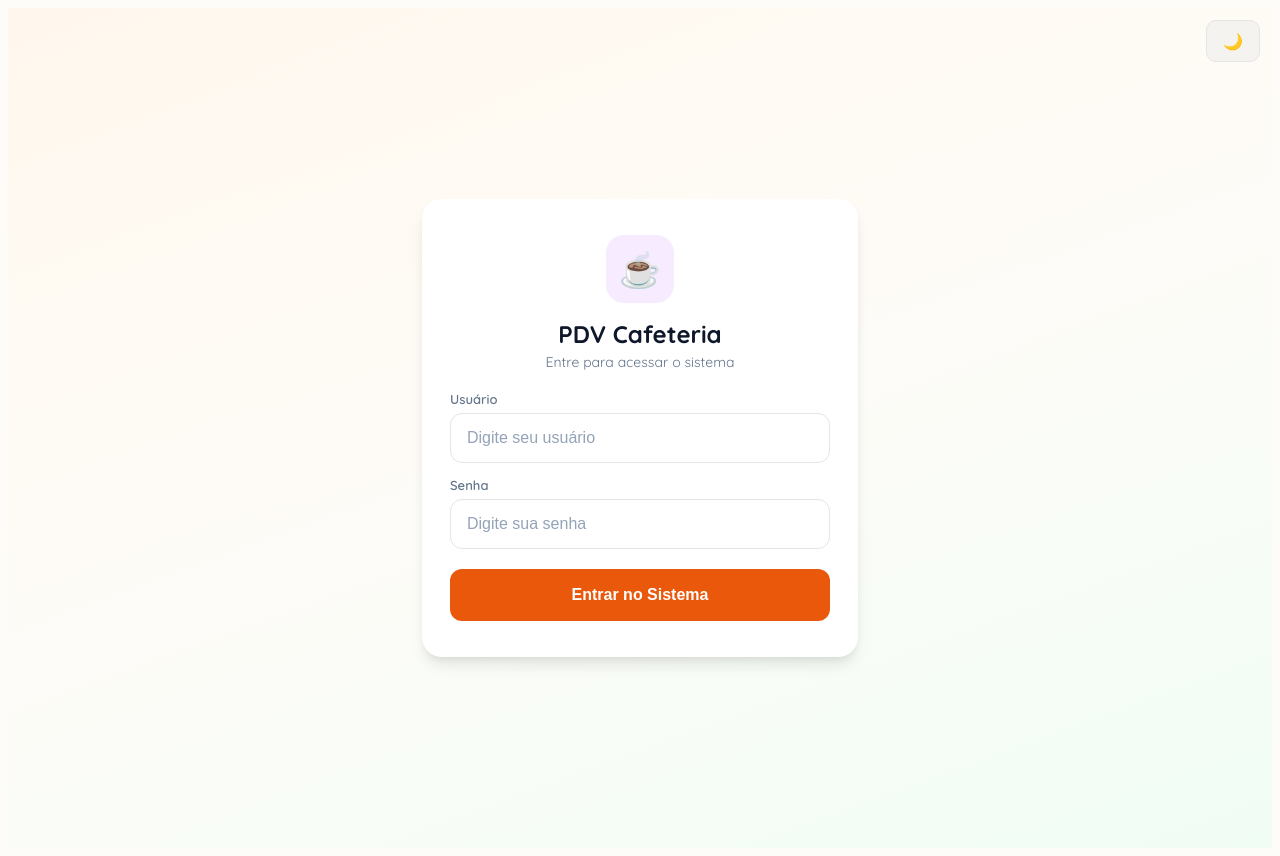
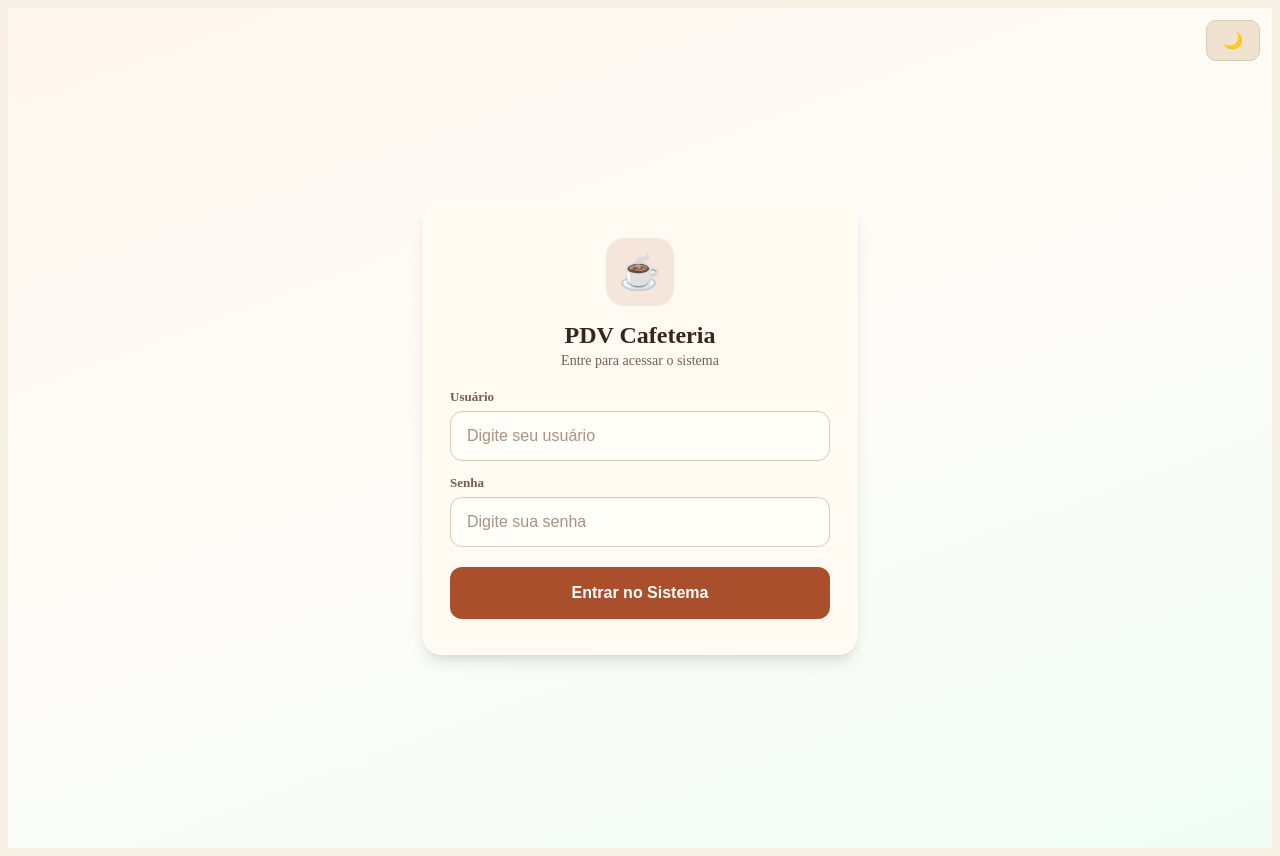
Before and after one commit to willYahoo/PDV-Cafe, a React (Vite) app in the folder front-end/: page /login in a window 1280 px wide. Built offline with nearby package versions, Linux system fonts and the light colour scheme; no server answers.

Commit message:
tehams e sistema de comandas

```diff
--- a/front-end/src/components/Layout.jsx
+++ b/front-end/src/components/Layout.jsx
@@ -23,11 +23,11 @@ export default function Layout() {
   const ativoUsuarios = location.pathname.startsWith('/usuarios');
 
   // ✅ Título e ícone — UMA POR UMA, sem função
-  let iconePagina = '🛒';
+  let iconePagina = '☕';
   let tituloPagina = 'Ponto de Venda';
 
   if (location.pathname.startsWith('/pdv')) {
-    iconePagina = '🛒';
+    iconePagina = '☕';
     tituloPagina = 'Ponto de Venda';
   }
   if (location.pathname.startsWith('/produtos')) {
@@ -57,7 +57,7 @@ export default function Layout() {
 
 
   return (
-    <div style={{ minHeight: '100vh', background: 'var(--bg-primary)', fontFamily: "'Quicksand', sans-serif", color: 'var(--text-primary)', transition: 'background-color 0.3s ease, color 0.3s ease' }}>
+    <div style={{ minHeight: '100vh', background: 'var(--bg-primary)', fontFamily: 'var(--font-body)', color: 'var(--text-primary)', transition: 'background-color 0.3s ease, color 0.3s ease' }}>
 
       {/* ==========================================
           HEADER MOBILE
@@ -123,7 +123,7 @@ export default function Layout() {
             width: 44, height: 44, borderRadius: 12,
             background: 'var(--accent-light)', color: 'var(--accent-primary)',
             display: 'flex', alignItems: 'center', justifyContent: 'center', fontSize: 22
-          }}>🛒</div>
+          }}>☕</div>
           <div>
             <div style={{ fontWeight: 700, fontSize: 16, color: 'var(--text-primary)' }}>PDV Cafeteria</div>
             <div style={{ fontSize: 11, color: 'var(--text-secondary)' }}>Sistema de Vendas</div>
@@ -148,7 +148,7 @@ export default function Layout() {
         <nav style={{ flex: 1, overflowY: 'auto' }}>
           {/* ✅ ITEM 1 — PDV */}
           <Link to="/pdv" className={ativoPDV ? 'nav-link active' : 'nav-link'}>
-            <span style={{ fontSize: 18, flexShrink: 0 }}>🛒</span>
+            <span style={{ fontSize: 18, flexShrink: 0 }}>☕</span>
             <span style={{ whiteSpace: 'nowrap' }}>PDV</span>
           </Link>
           {/* ✅ ITEM 2 — Produtos */}
@@ -221,7 +221,7 @@ export default function Layout() {
       <nav id="bottom-nav">
         {/* ✅ ITEM 1 — PDV */}
         <Link to="/pdv" className={ativoPDV ? 'bottom-link active' : 'bottom-link'}>
-          <span style={{ fontSize: 20, lineHeight: 1 }}>🛒</span>
+          <span style={{ fontSize: 20, lineHeight: 1 }}>☕</span>
           <span style={{ whiteSpace: 'nowrap', fontSize: '10px' }}>PDV</span>
         </Link>
         {/* ✅ ITEM 2 — Produtos */}
@@ -305,7 +305,7 @@ export default function Layout() {
           CSS GLOBAL
           ========================================== */}
       <style>{`
-        @import url('https://fonts.googleapis.com/css2?family=Quicksand:wght@400;500;600;700&display=swap');
+        @import url('https://fonts.googleapis.com/css2?family=DM+Sans:wght@400;500;600;700&family=Fraunces:opsz,wght@9..144,600;9..144,700&display=swap');
 
         * { box-sizing: border-box; -webkit-tap-highlight-color: transparent; }
         body { margin: 0; }
--- a/front-end/src/index.css
+++ b/front-end/src/index.css
@@ -1,23 +1,21 @@
 :root {
+  --font-body: 'DM Sans', 'Trebuchet MS', sans-serif;
+  --font-heading: 'Fraunces', Georgia, serif;
   --text: #6b6375;
   --text-h: #08060d;
   --bg: #fff;
   --border: #e5e4e7;
   --code-bg: #f4f3ec;
-  --accent: #aa3bff;
-  --accent-bg: rgba(170, 59, 255, 0.1);
-  --accent-border: rgba(170, 59, 255, 0.5);
+  --accent: #a94f2b;
+  --accent-bg: rgba(169, 79, 43, 0.12);
+  --accent-border: rgba(169, 79, 43, 0.35);
   --social-bg: rgba(244, 243, 236, 0.5);
   --shadow:
     rgba(0, 0, 0, 0.1) 0 10px 15px -3px, rgba(0, 0, 0, 0.05) 0 4px 6px -2px;
 
   /* ✅ FONTES ATUALIZADAS — COM SUPORTE A EMOJIS */
-  --sans: system-ui, -apple-system, BlinkMacSystemFont, 'Segoe UI', Roboto,
-           "Helvetica Neue", Arial, "Noto Sans", sans-serif,
-           "Apple Color Emoji", "Segoe UI Emoji", "Segoe UI Symbol";
-  --heading: system-ui, -apple-system, BlinkMacSystemFont, 'Segoe UI', Roboto,
-             "Helvetica Neue", Arial, "Noto Sans", sans-serif,
-             "Apple Color Emoji", "Segoe UI Emoji", "Segoe UI Symbol";
+  --sans: var(--font-body);
+  --heading: var(--font-heading);
   --mono: ui-monospace, Consolas, Menlo, "Roboto Mono", monospace;
 
   font: 18px/145% var(--sans);
--- a/front-end/src/pages/Login.jsx
+++ b/front-end/src/pages/Login.jsx
@@ -33,7 +33,7 @@ export default function Login() {
       background: isDark
         ? 'linear-gradient(160deg, #0f1419 0%, #1a1f2e 50%, #1a2332 100%)'
         : 'linear-gradient(160deg, #fff7ed 0%, #fefcf8 50%, #f0fdf4 100%)',
-      padding: 20, fontFamily: "'Quicksand', sans-serif",
+      padding: 20, fontFamily: 'var(--font-body)',
       transition: 'background 0.3s ease'
     }}>
       <div style={{
--- a/front-end/src/styles/theme.css
+++ b/front-end/src/styles/theme.css
@@ -3,22 +3,22 @@
    ======================================== */
 [data-theme="light"],
 :root:not([data-theme="dark"]) {
-  --bg-primary: #fefcf8;
-  --bg-secondary: #ffffff;
-  --bg-tertiary: #f5f3f0;
-  --bg-hover: #f0eeeb;
+  --bg-primary: #f6efe4;
+  --bg-secondary: #fffaf2;
+  --bg-tertiary: #efe2d0;
+  --bg-hover: #ead8c2;
 
-  --text-primary: #0f172a;
-  --text-secondary: #64748b;
-  --text-tertiary: #94a3b8;
+  --text-primary: #38251d;
+  --text-secondary: #765f50;
+  --text-tertiary: #a99383;
 
-  --border-color: #e5e4e7;
-  --border-light: #f1f0ef;
+  --border-color: #ddc9b5;
+  --border-light: #eddfd1;
 
-  --accent-primary: #ea580c;
-  --accent-secondary: #aa3bff;
-  --accent-light: rgba(170, 59, 255, 0.1);
-  --accent-border: rgba(170, 59, 255, 0.5);
+  --accent-primary: #a94f2b;
+  --accent-secondary: #d18a3d;
+  --accent-light: rgba(169, 79, 43, 0.12);
+  --accent-border: rgba(169, 79, 43, 0.35);
 
   --success-bg: #16a34a;
   --success-text: #ffffff;
@@ -33,32 +33,32 @@
   --shadow-md: rgba(0, 0, 0, 0.08) 0 8px 16px;
   --shadow-lg: rgba(0, 0, 0, 0.1) 0 10px 15px -3px, rgba(0, 0, 0, 0.05) 0 4px 6px -2px;
 
-  --input-bg: #ffffff;
-  --input-border: #e5e4e7;
-  --input-text: #0f172a;
-  --input-placeholder: #94a3b8;
+  --input-bg: #fffdf8;
+  --input-border: #ddc9b5;
+  --input-text: #38251d;
+  --input-placeholder: #a99383;
 }
 
 /* ========================================
    MODO ESCURO
    ======================================== */
 [data-theme="dark"] {
-  --bg-primary: #0f1419;
-  --bg-secondary: #1a1f2e;
-  --bg-tertiary: #24293d;
-  --bg-hover: #2d3447;
+  --bg-primary: #211713;
+  --bg-secondary: #2d201a;
+  --bg-tertiary: #402b21;
+  --bg-hover: #50372a;
 
-  --text-primary: #f3f4f6;
-  --text-secondary: #d1d5db;
-  --text-tertiary: #9ca3af;
+  --text-primary: #fff3df;
+  --text-secondary: #d9bda1;
+  --text-tertiary: #a98972;
 
-  --border-color: #374151;
-  --border-light: #1f2937;
+  --border-color: #624333;
+  --border-light: #3d2a21;
 
-  --accent-primary: #ff8a50;
-  --accent-secondary: #d084ff;
-  --accent-light: rgba(208, 132, 255, 0.1);
-  --accent-border: rgba(208, 132, 255, 0.5);
+  --accent-primary: #e7a35d;
+  --accent-secondary: #8fbd9a;
+  --accent-light: rgba(231, 163, 93, 0.16);
+  --accent-border: rgba(231, 163, 93, 0.42);
 
   --success-bg: #10b981;
   --success-text: #ffffff;
@@ -73,10 +73,10 @@
   --shadow-md: rgba(0, 0, 0, 0.4) 0 8px 16px;
   --shadow-lg: rgba(0, 0, 0, 0.5) 0 10px 15px -3px, rgba(0, 0, 0, 0.3) 0 4px 6px -2px;
 
-  --input-bg: #1a1f2e;
-  --input-border: #374151;
-  --input-text: #f3f4f6;
-  --input-placeholder: #9ca3af;
+  --input-bg: #241914;
+  --input-border: #624333;
+  --input-text: #fff3df;
+  --input-placeholder: #a98972;
 }
 
 /* ========================================
@@ -87,6 +87,11 @@ html {
   background: var(--bg-primary);
   color: var(--text-primary);
   transition: background-color 0.3s ease, color 0.3s ease;
+}
+
+body {
+  background-image: radial-gradient(circle at 8% 8%, var(--accent-light) 0, transparent 24rem),
+    radial-gradient(circle at 92% 88%, rgba(139, 169, 130, 0.1) 0, transparent 22rem);
 }
 
 /* Links */
```
Also changed, not shown: front-end/src/pages/PDV.jsx (+30 -32 lines).
